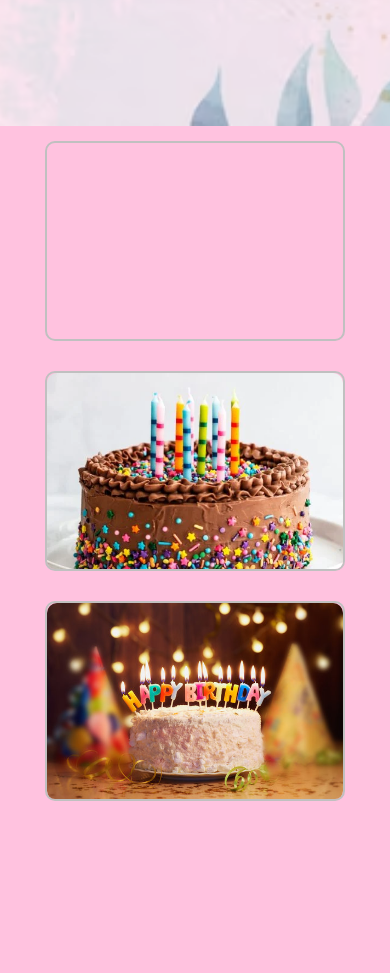
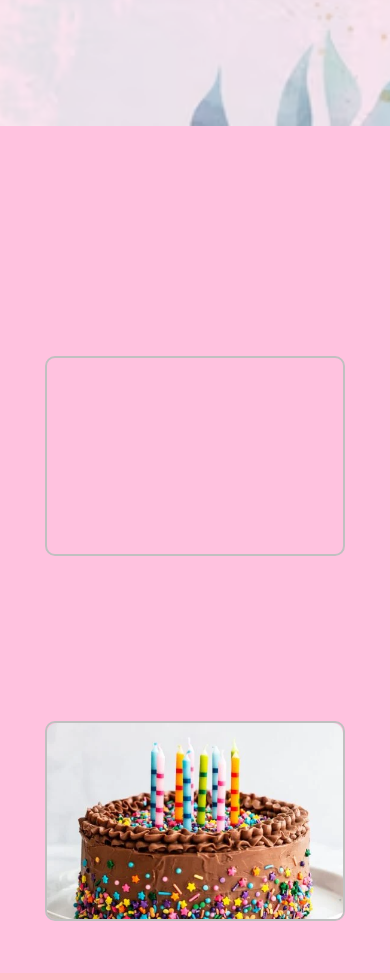
Before and after one commit to farhanacsebd/cake-bakery-website, a plain HTML site: page index.html in a window 390 px wide. Shown: the part 760-1733 px from the top of the page. Before the commit the page ends 1576 px from the top, so only its background shows below. Drawn offline with Linux system fonts and the light colour scheme.

Commit message:
new section

```diff
--- a/index.html
+++ b/index.html
@@ -57,6 +57,7 @@
             <h3>Choose Your Favorite One!</h3>
           </div>
           <div class="img-field"><img style="height: 390px; width: 100%; margin-top: 50px" src="./images/hero.png" alt="" /></div>
+        </div>
         <svg xmlns="http://www.w3.org/2000/svg" viewBox="0 0 1440 320">
           <path
             fill="rgb(255, 194, 223)"
@@ -64,7 +65,6 @@
             d="M0,96L34.3,128C68.6,160,137,224,206,234.7C274.3,245,343,203,411,154.7C480,107,549,53,617,74.7C685.7,96,754,192,823,197.3C891.4,203,960,117,1029,96C1097.1,75,1166,117,1234,144C1302.9,171,1371,181,1406,186.7L1440,192L1440,320L1405.7,320C1371.4,320,1303,320,1234,320C1165.7,320,1097,320,1029,320C960,320,891,320,823,320C754.3,320,686,320,617,320C548.6,320,480,320,411,320C342.9,320,274,320,206,320C137.1,320,69,320,34,320L0,320Z"
           ></path>
         </svg>
-        </div>
       </section>
       <section>
             <div class="container">
@@ -113,6 +113,11 @@
         </div>
         <!-- discount section end  -->
       </section>
+      <section>
+        <!-- limited sales start -->
+
+        <!-- limited sales end -->
+      </section>
     </main>
     <!-- hero section end -->
     <script src="./js/main.js">
--- a/style.css
+++ b/style.css
@@ -128,6 +128,8 @@
   justify-content: center;
   align-items: center;
   flex-wrap: wrap;
+  margin-top: 80px;
+  margin-bottom: 70px;
 }
 
 .photo-frame{
@@ -139,10 +141,12 @@
   margin: 15px;
   overflow: hidden;
 }
+
 .photo img{
   width: 100%;
   border-radius: 10px;
 }
+
 .photo-detail{
   padding: 120px 20px;
   display: none;
@@ -170,6 +174,10 @@
 }
 /* .discount section end */
 
+/* limited sales start */
+
+/* limited sales end */
+
 /* h1{
     font-family: "Great Vibes", cursive;
 }
@@ -185,6 +193,11 @@ h2{
   .poster{
     font-size: 60px;
   }
+
+  .photo-frame{
+    margin-top: 150px;
+  }
+
 }
 
   @media (max-width:1230px){
```
Also changed, not shown: images/sliceCake.png (added). Lines whose indentation alone changed are shown as unchanged.
